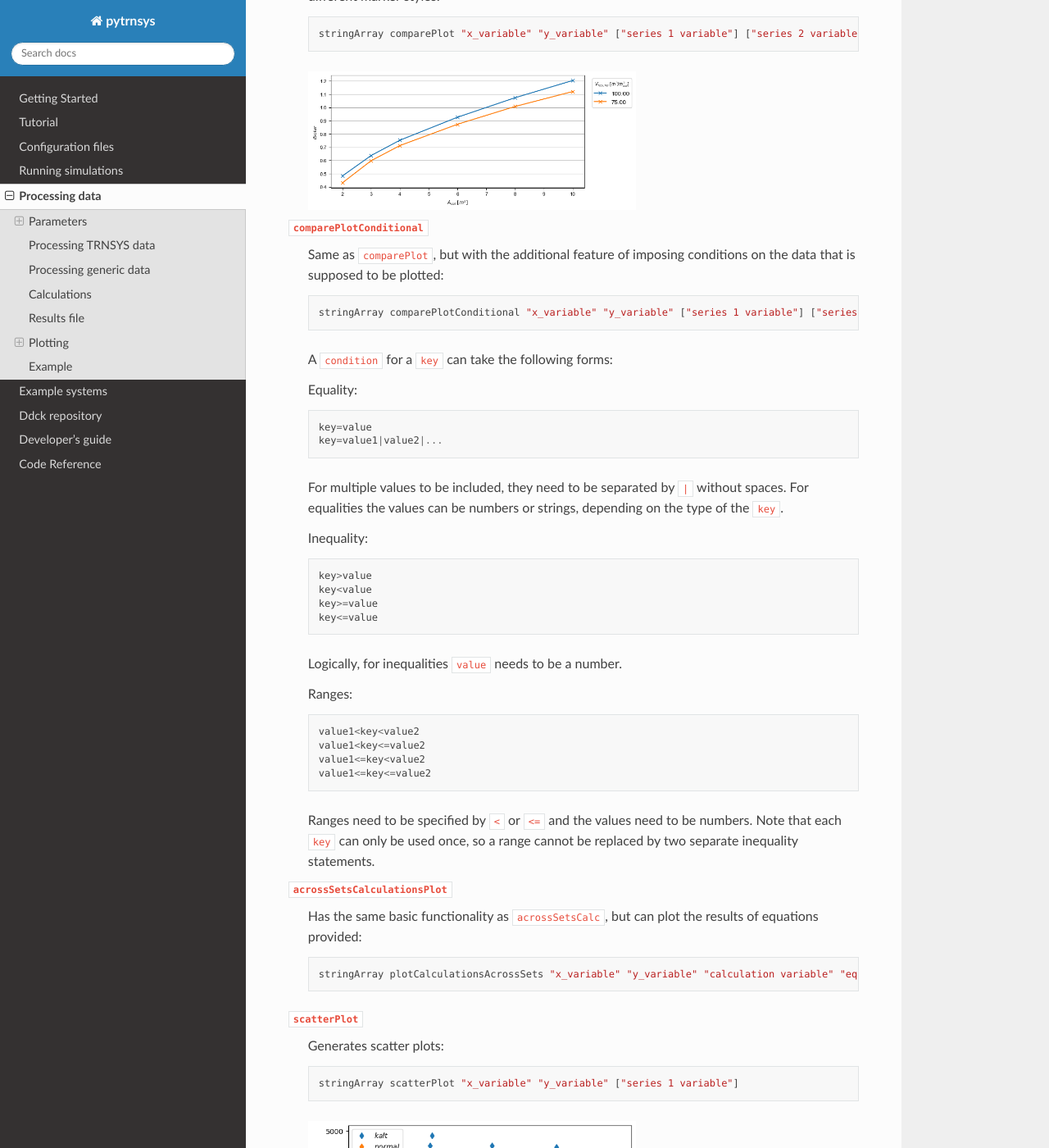
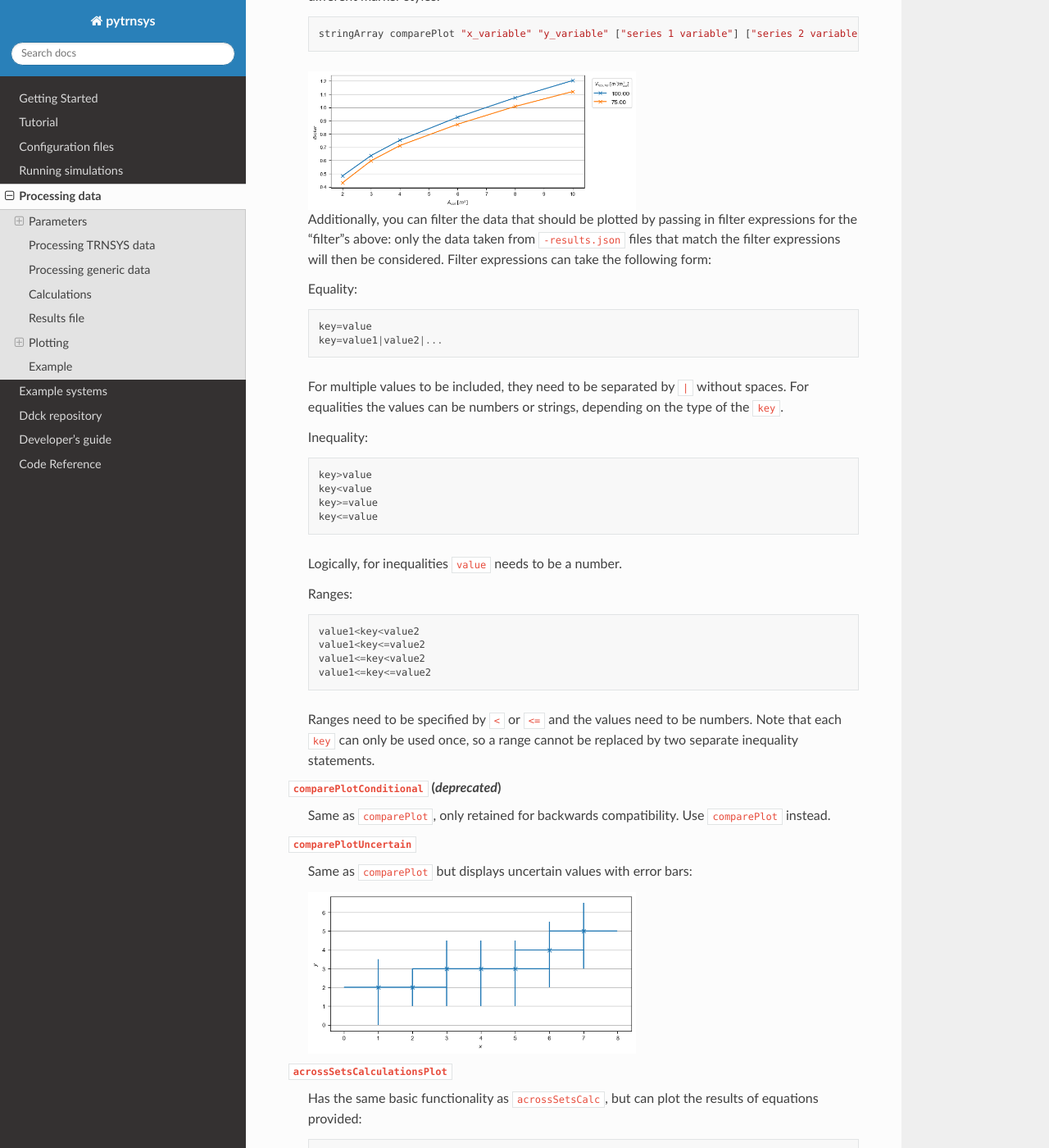
Before and after one commit to SPF-OST/pytrnsys, a Sphinx documentation site: the page built from docs/guide/process_data.rst, in a window 1280 px wide and 1400 px high, scrolled down 8375 px. Shown: the whole window at 82% size. Built offline with Sphinx 7.4.7 and the Read the Docs theme 2.0.0, drawn with Linux system fonts in a browser that asks for light colours; pages that are not in the unit, such as notebooks, are missing from menus; some of the changed text lies outside the part shown.

Commit message:
Update docs regarding comparePlot[Conditional|Uncertain].
- comparePlotConditional's functionality has been merged into comparePlot and the former is now deprecated
- comparePlotConditional has been added which is a comparePlot with error bars for "uncertain values"

```diff
--- a/docs/guide/process_data.rst
+++ b/docs/guide/process_data.rst
@@ -312,7 +312,7 @@ parameters. The custom defined plots will automatically be added to the result p
 
 .. note::
 
-    All variables used in ``comparePlot``, ``comparePlotConditional``, and ``acrossSetsCalculationsPlot`` need to be
+    All variables used in ``comparePlot``, ``comparePlotUncertain``, and ``acrossSetsCalculationsPlot`` need to be
     saved in the ``-results.json`` files.
 
 
@@ -321,19 +321,14 @@ parameters. The custom defined plots will automatically be added to the result p
     variable of the string array is shown on the x-axis. The second variable is shown on the y-axis. The third is
     represented as different lines, and the fourth as different marker styles::
 
-        stringArray comparePlot "x_variable" "y_variable" ["series 1 variable"] ["series 2 variable"]
+        stringArray comparePlot "x_variable" "y_variable" ["series 1 variable"] ["series 2 variable"] ["filter1"] ["filter2"] ...
 
     .. image:: ./resources/ComparisonPlot.png
         :width: 400
-        :alt: SP
 
-``comparePlotConditional``
-    Same as ``comparePlot``, but with the additional feature of imposing conditions on the data that is supposed to be
-    plotted::
-
-        stringArray comparePlotConditional "x_variable" "y_variable" ["series 1 variable"] ["series 2 variable"] ["condition 1"] ["condition 2"] ...
-
-    A ``condition`` for a ``key`` can take the following forms:
+    Additionally, you can filter the data that should be plotted by passing in filter expressions for the "filter"s
+    above: only the data taken from ``-results.json`` files that match the filter expressions will then be considered.
+    Filter expressions can take the following form:
 
     Equality::
 
@@ -361,6 +356,16 @@ parameters. The custom defined plots will automatically be added to the result p
 
     Ranges need to be specified by ``<`` or ``<=`` and the values need to be numbers. Note that each ``key`` can only be
     used once, so a range cannot be replaced by two separate inequality statements.
+
+
+``comparePlotConditional`` (*deprecated*)
+    Same as ``comparePlot``, only retained for backwards compatibility. Use ``comparePlot`` instead.
+
+``comparePlotUncertain``
+    Same as ``comparePlot`` but displays uncertain values with error bars:
+
+    .. image:: ./resources/comparePlotUncertain.png
+        :width: 400
 
 ``acrossSetsCalculationsPlot``
     Has the same basic functionality as ``acrossSetsCalc``, but can plot the results of equations provided::
--- a/docs/pytrnsys.rst
+++ b/docs/pytrnsys.rst
@@ -7,6 +7,7 @@ Subpackages
 .. toctree::
    :maxdepth: 4
 
+   pytrnsys.cost_calculation
    pytrnsys.pdata
    pytrnsys.physprop
    pytrnsys.plot
```
Also changed, not shown: docs/pytrnsys.cost_calculation.rst (added, +21 -0 lines), docs/pytrnsys.plot.rst (+8 -0 lines), docs/pytrnsys.psim.rst (+8 -0 lines), docs/pytrnsys.utils.rst (+8 -32 lines), docs/guide/resources/comparePlotUncertain.png (added), 1 other file.
